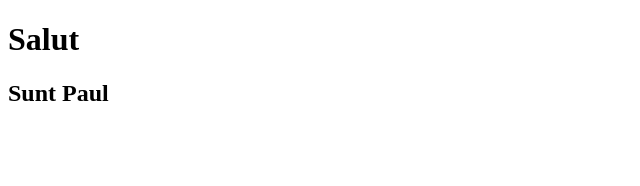
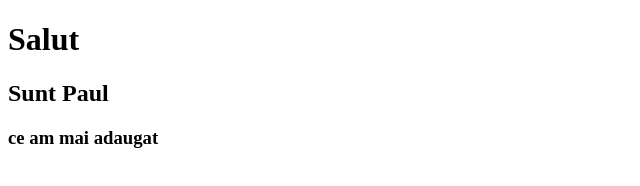
Before and after one commit to Paul-0-Benjamin/Homework-1, a plain HTML site: page index.html in a window 1280 px wide. Shown: the whole page, without its empty margins (0-640 px from the left). Drawn offline with Linux system fonts and the light colour scheme.

Commit message:
am mai adaugat ceva
un header3

```diff
--- a/index.html
+++ b/index.html
@@ -8,5 +8,6 @@
 <body>
     <h1>Salut</h1>
     <h2>Sunt Paul</h2>
+    <h3>ce am mai adaugat</h3>
 </body>
 </html>
```
Also changed, not shown: 1 other file.
